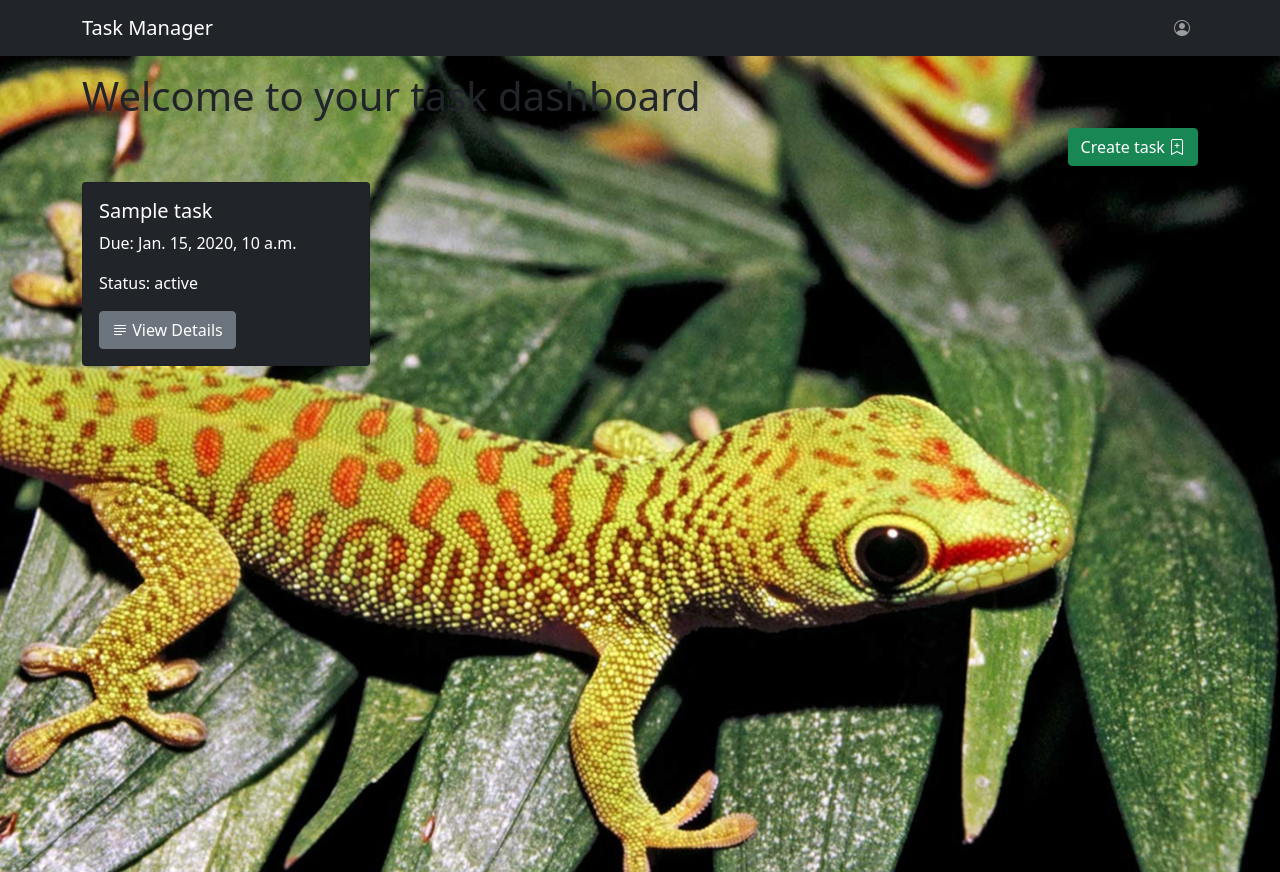
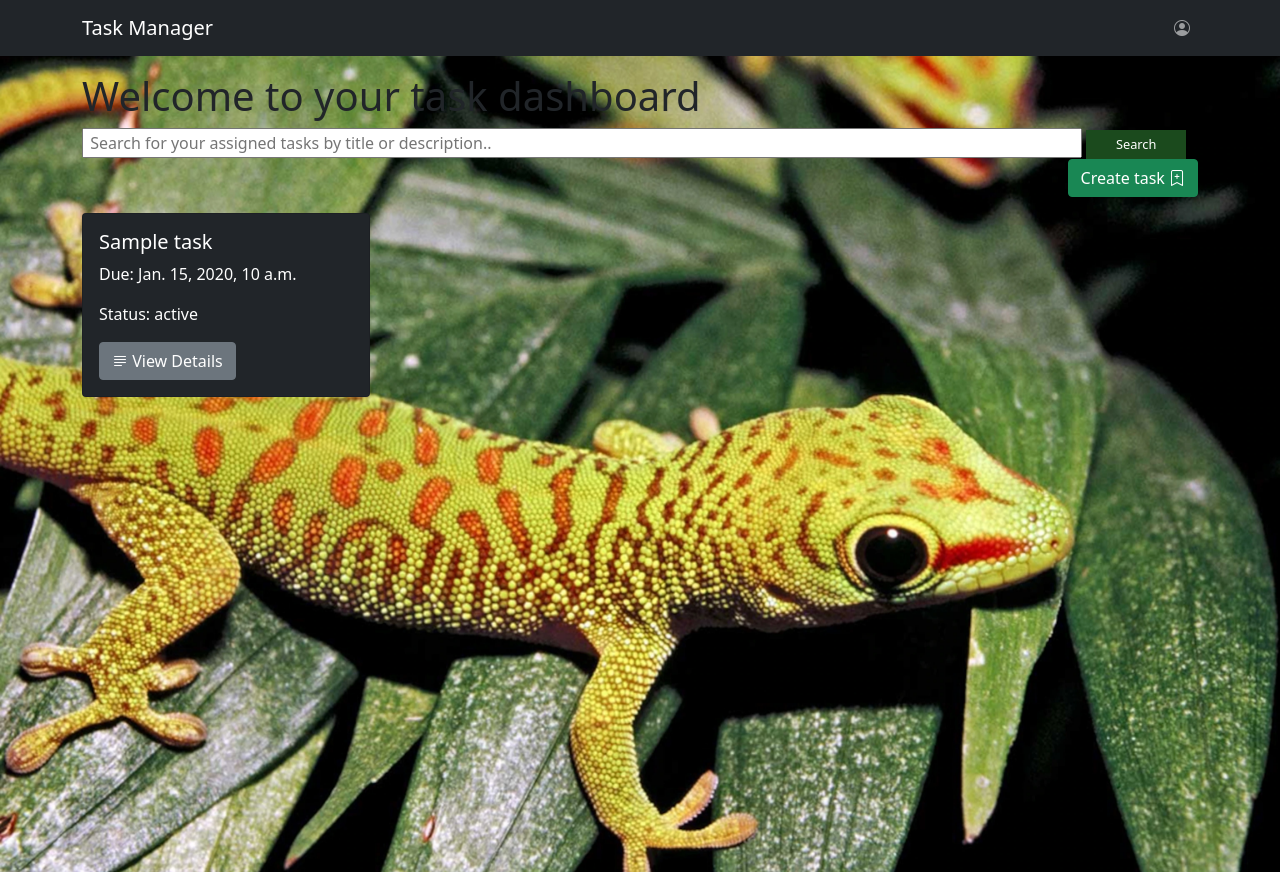
Before and after one commit to Minhaj2911/Gecko, a Django app: template Gecko/tasks/templates/task_dashboard.html in a window 1280 px wide. Run offline with Django 4.2, Linux system fonts and the light colour scheme; the template is opened without the code that fills it: most values are stand-ins (such as "Sample title", 1, 10 or a date in 2020); some libraries are stand-ins or nearby versions.

Commit message:
- Add search bar logic in task dashboard view to search tasks based on either title or description - Add link in base.html for search bar css file - Add search bar logic in task dashboard template file

```diff
--- /dev/null
+++ b/Gecko/static/dashboard_search_bar.css
@@ -0,0 +1,13 @@
+.search-input {
+    width: 100%;
+    max-width: 1000px;
+}
+
+.search-button {
+    padding: 5px 10px;
+    background-color: #1b4a1d;
+    color: rgb(255, 255, 255);
+    border: none;
+    font-size: 0.8em;
+    width: 100px;
+}
--- a/Gecko/tasks/templates/base.html
+++ b/Gecko/tasks/templates/base.html
@@ -7,6 +7,7 @@
     <link href="https://cdn.jsdelivr.net/npm/bootstrap@5.1.2/dist/css/bootstrap.min.css" rel="stylesheet" integrity="sha384-uWxY/CJNBR+1zjPWmfnSnVxwRheevXITnMqoEIeG1LJrdI0GlVs/9cVSyPYXdcSF" crossorigin="anonymous">
     <link href="{% static 'custom.css' %}" rel="stylesheet">
     <link rel="stylesheet" href="https://cdn.jsdelivr.net/npm/bootstrap-icons@1.5.0/font/bootstrap-icons.css">
+    <link href="{% static 'dashboard_search_bar.css' %}" rel="stylesheet">
     <title>Task Manager</title>
   </head>
   <body>
--- a/Gecko/tasks/templates/task_dashboard.html
+++ b/Gecko/tasks/templates/task_dashboard.html
@@ -4,6 +4,14 @@
   <div class="row">
     <div class="col-12">
       <h1>Welcome to your task dashboard {{ user.username }}</h1>
+
+      <div class="search-bar-container">
+        <form action="{% url 'task_dashboard' %}" method="get">
+            <input type="text" name="search_input" class= "search-input" placeholder=" Search for your assigned tasks by title or description..">
+            <button type="submit" class="search-button">Search</button>
+        </form>
+    </div>
+
       <div class="d-flex justify-content-end mb-3">
         <form action="{% url 'create_task'%}" method="post">
           {% csrf_token %}
@@ -13,6 +21,7 @@
           </button>
         </form>
       </div>
+
       <div class="row">
         {% if user_tasks%}
           {% for task in user_tasks %}
```
Also changed, not shown: Gecko/tasks/views.py (+9 -2 lines), Gecko/tasks/migrations/0004_team_user_teams.py (added).
